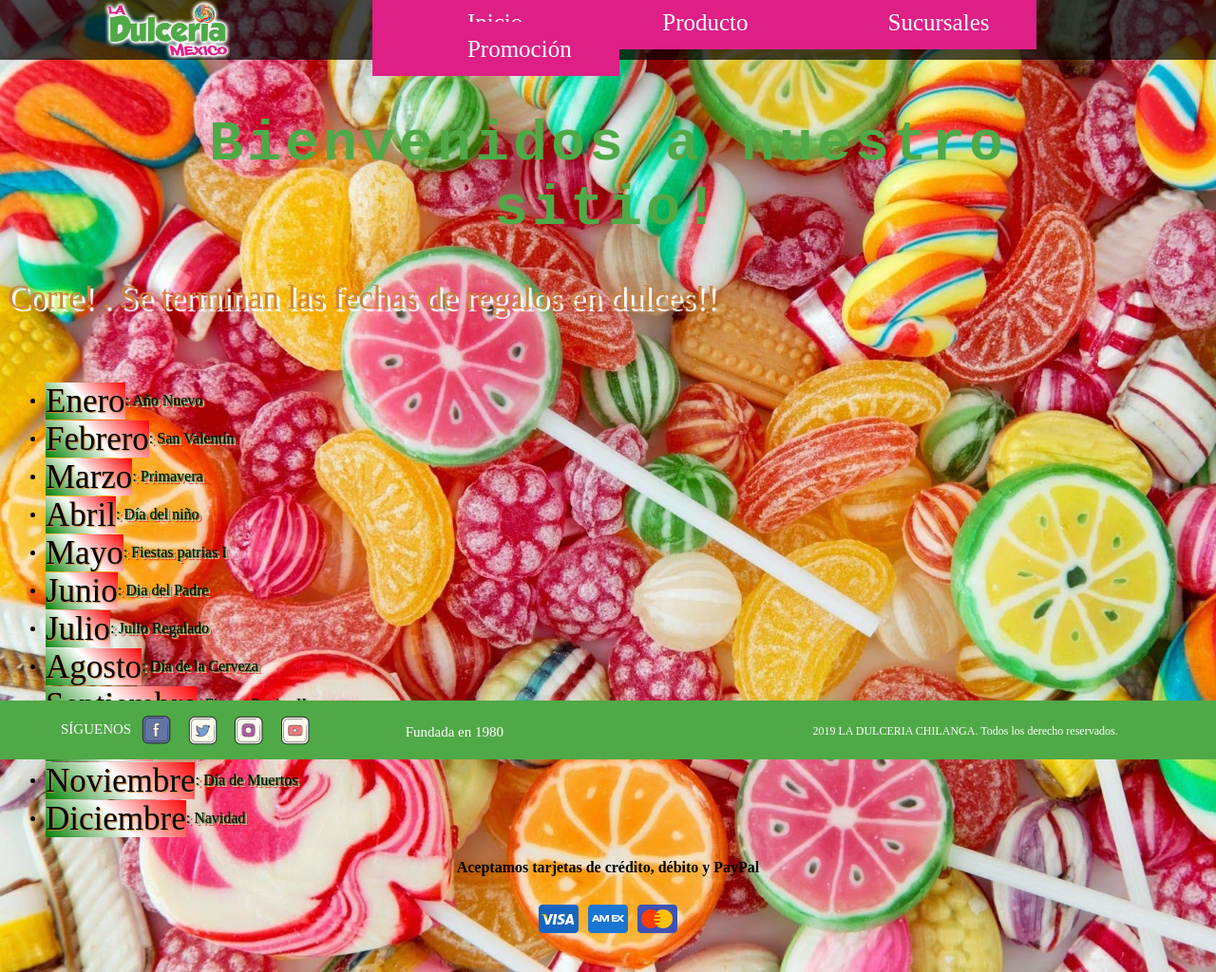
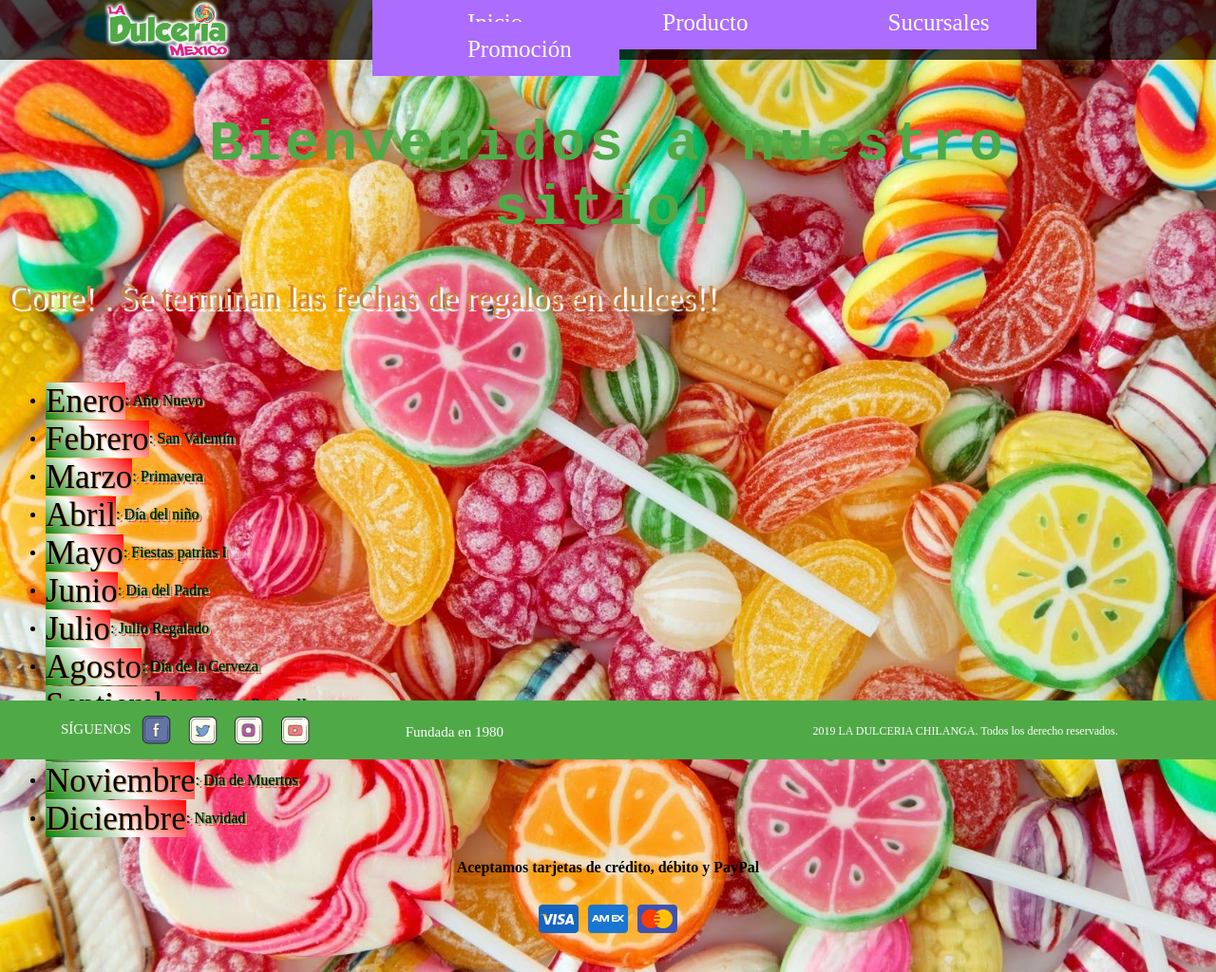
Before and after one commit to chentitorupa/candys, a plain HTML site: page index.html in a window 1280 px wide. Shown: the whole page at 95% size. Drawn offline with Linux system fonts and the light colour scheme; a web font is replaced by a local one.

Commit message:
Se modificó el color del navbar

```diff
--- a/css/style.css
+++ b/css/style.css
@@ -31,7 +31,7 @@ nav ul{
 nav ul > li{
 	list-style: none;
 	display: inline;
-	background-color: #DE1F86;
+	background-color: #AC6CFE;
 	padding: 15px 50px;
 	margin-right: -7px;
 	font-size: 25px;
```
